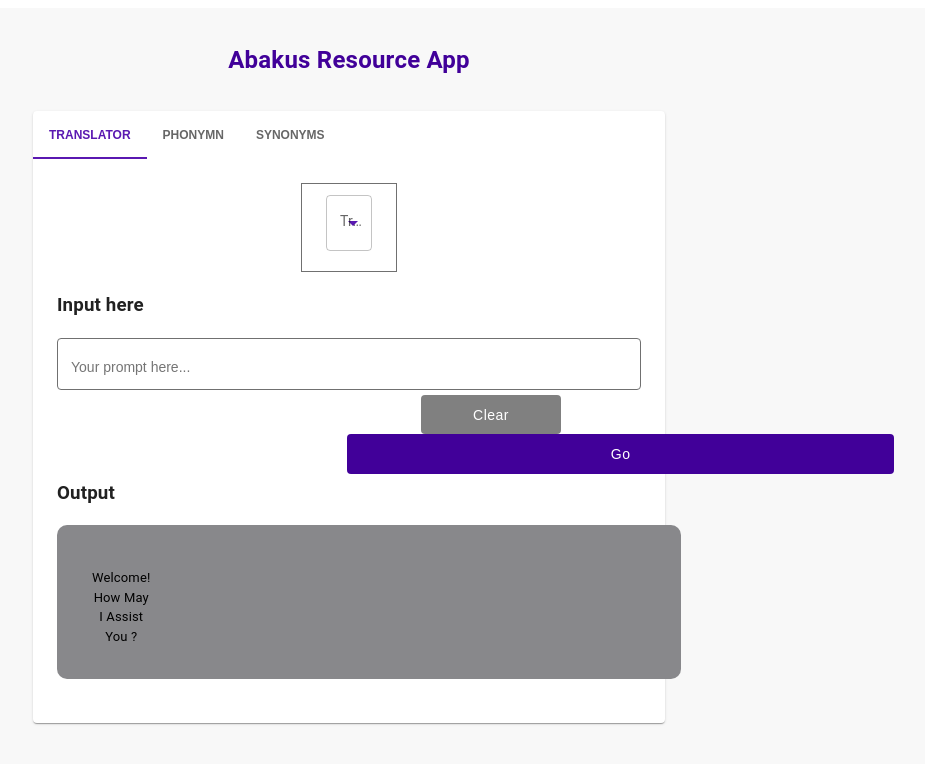
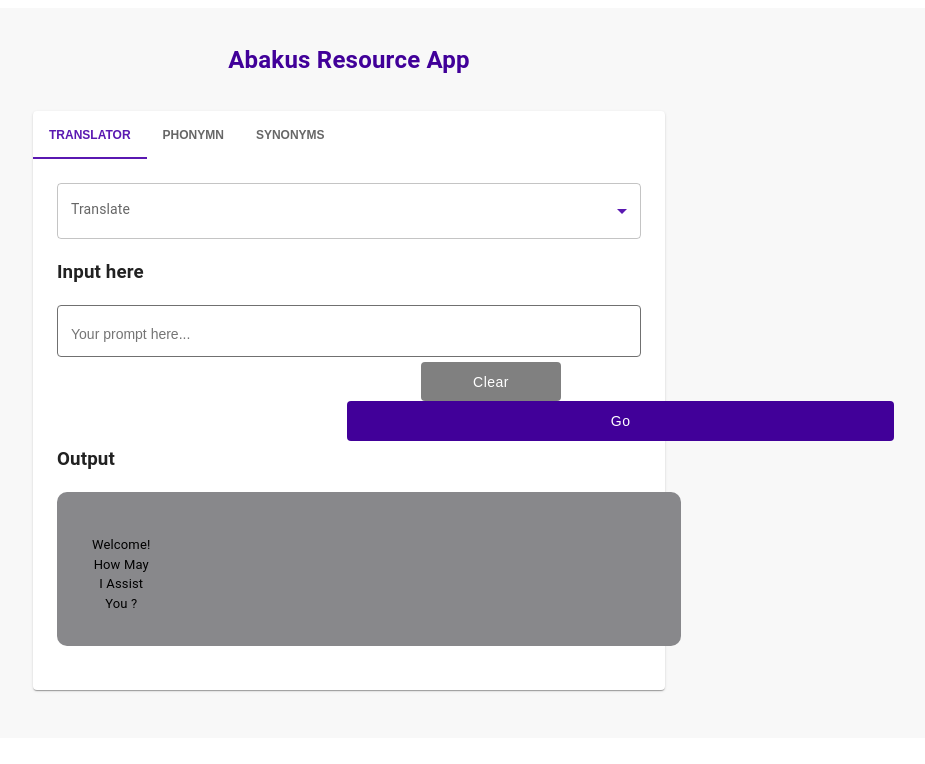
Before and after one commit to ltscm/OpenAiChatGPT, a React app: page / in a window 1280 px wide. Shown: the top 764 px of the page, without its empty margins (291-1216 px from the left). Built offline with nearby package versions, Linux system fonts and the light colour scheme; the HTML template or start-up script is replaced by a standard one.

Commit message:
translator issues

```diff
--- a/src/Translator.jsx
+++ b/src/Translator.jsx
@@ -198,7 +198,7 @@ export default function App() {
           // width: "1170px",
         }}
       >
-        <fieldset style={{ border: "1px solid #707070"}}>
+
         <FormControl fullWidth>
           <InputLabel id="demo-simple-select-label"  style={{ fontSize:"14px" }}>Translate</InputLabel>
           <Select
@@ -218,7 +218,7 @@ export default function App() {
             </MenuItem>
           </Select>
         </FormControl>
-      </fieldset>
+
       </div>
 
       <div style={{ display: "",border:""}}>
```
